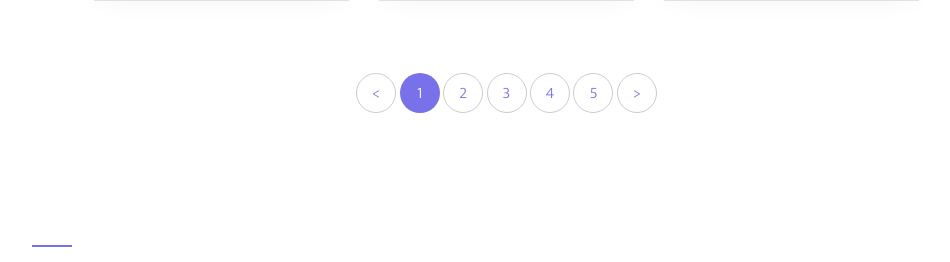
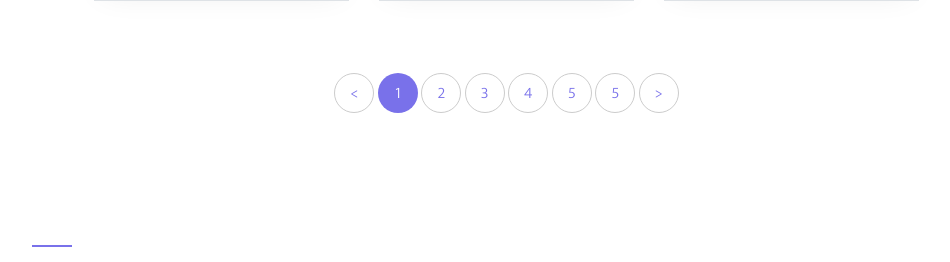
Before and after one commit to MrTed54/Tienda-En-Linea, a PHP site: page / in a window 1280 px wide. Shown: the part 2162-2424 px from the top of the page, without its empty margins (276-1226 px from the left). Run offline with PHP 8.4, Linux system fonts and the light colour scheme; data comes from the database, SQL or seed files in the repository; some libraries are stand-ins or nearby versions; some web fonts are replaced.

Commit message:
agregado

```diff
--- a/index.php
+++ b/index.php
@@ -73,6 +73,7 @@
                     <li><a href="#">2</a></li>
                     <li><a href="#">3</a></li>
                     <li><a href="#">4</a></li>
+                    <li><a href="#">5</a></li>
                     <li><a href="#">5</a></li>
                     <li><a href="#">&gt;</a></li>
                   </ul>
```
